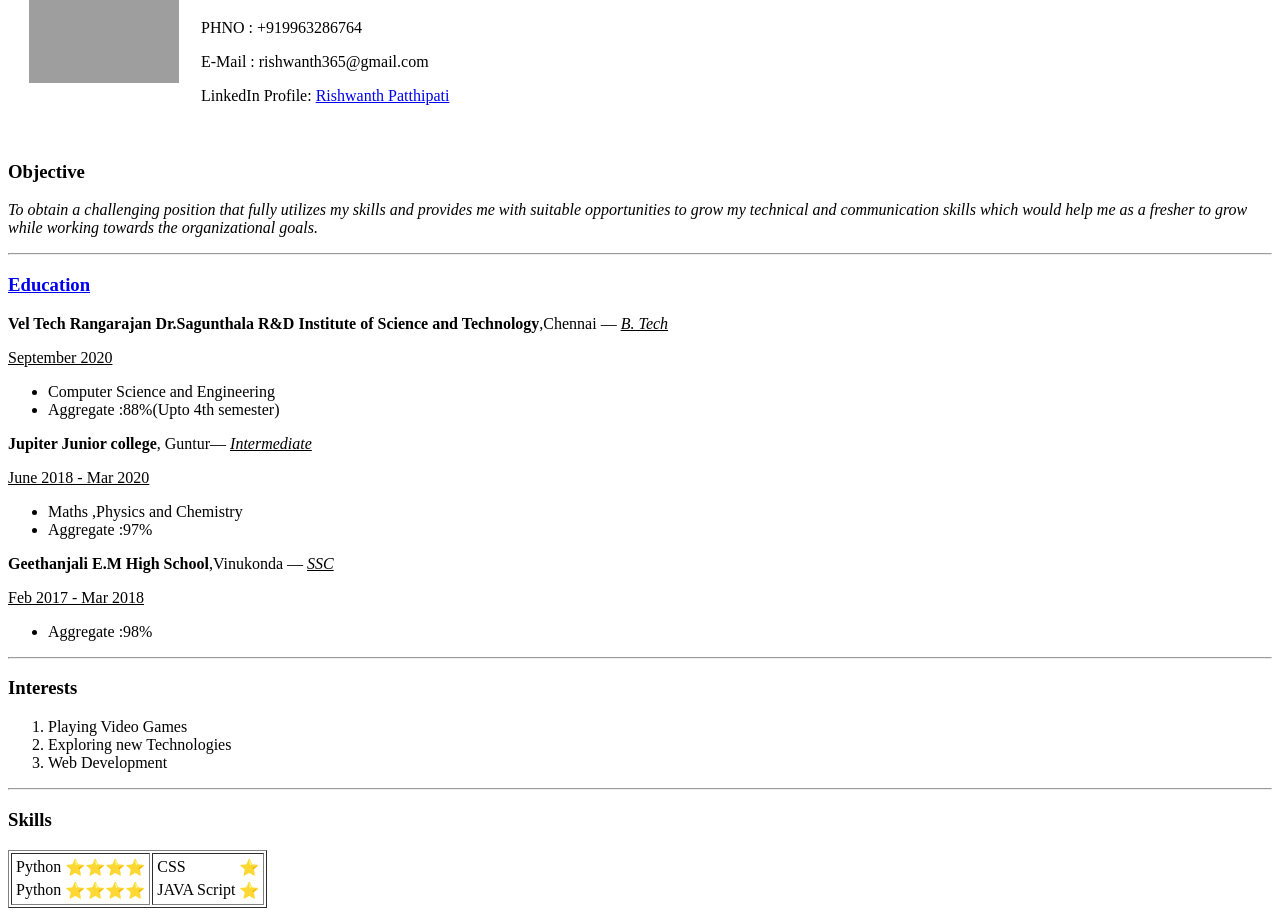
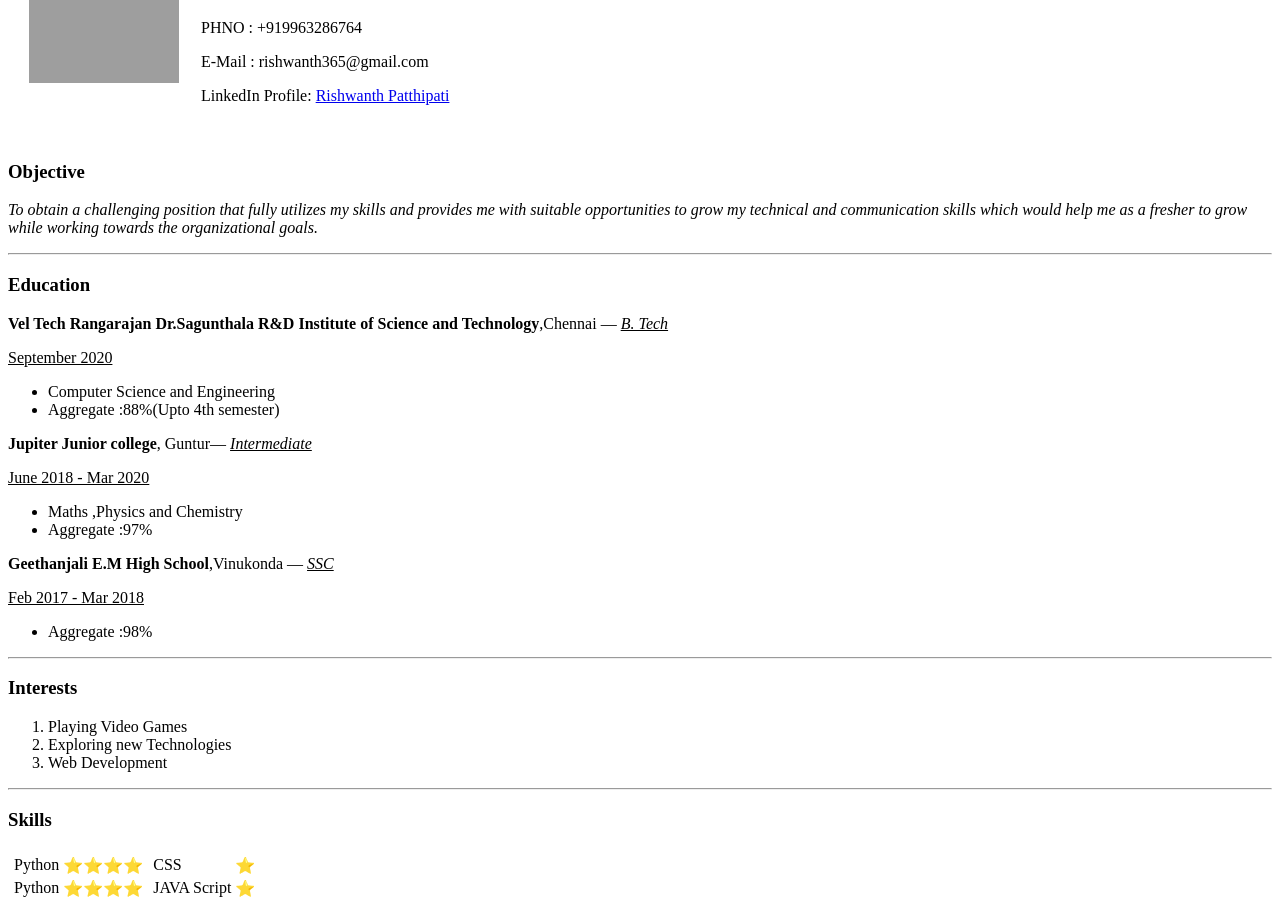
Before and after one commit to rishwanth365/myresume, a plain HTML site: page index.html in a window 1280 px wide. Shown: the part 129-1045 px from the top of the page. Drawn offline with Linux system fonts and the light colour scheme; grey boxes are pictures that could not be loaded.

Commit message:
Update index.html

```diff
--- a/index.html
+++ b/index.html
@@ -33,7 +33,7 @@
       >
     </p>
     <hr />
-    <h3><a href="education.html">Education</a></h3>
+    <h3>Education</h3>
     <p>
       <strong
         >Vel Tech Rangarajan Dr.Sagunthala R&D Institute of Science and
@@ -71,7 +71,7 @@
     </ol>
     <hr>
     <h3>Skills</h3>
-    <table border="1">
+    <table>
       <tr>
         <td>
           <table>
```
